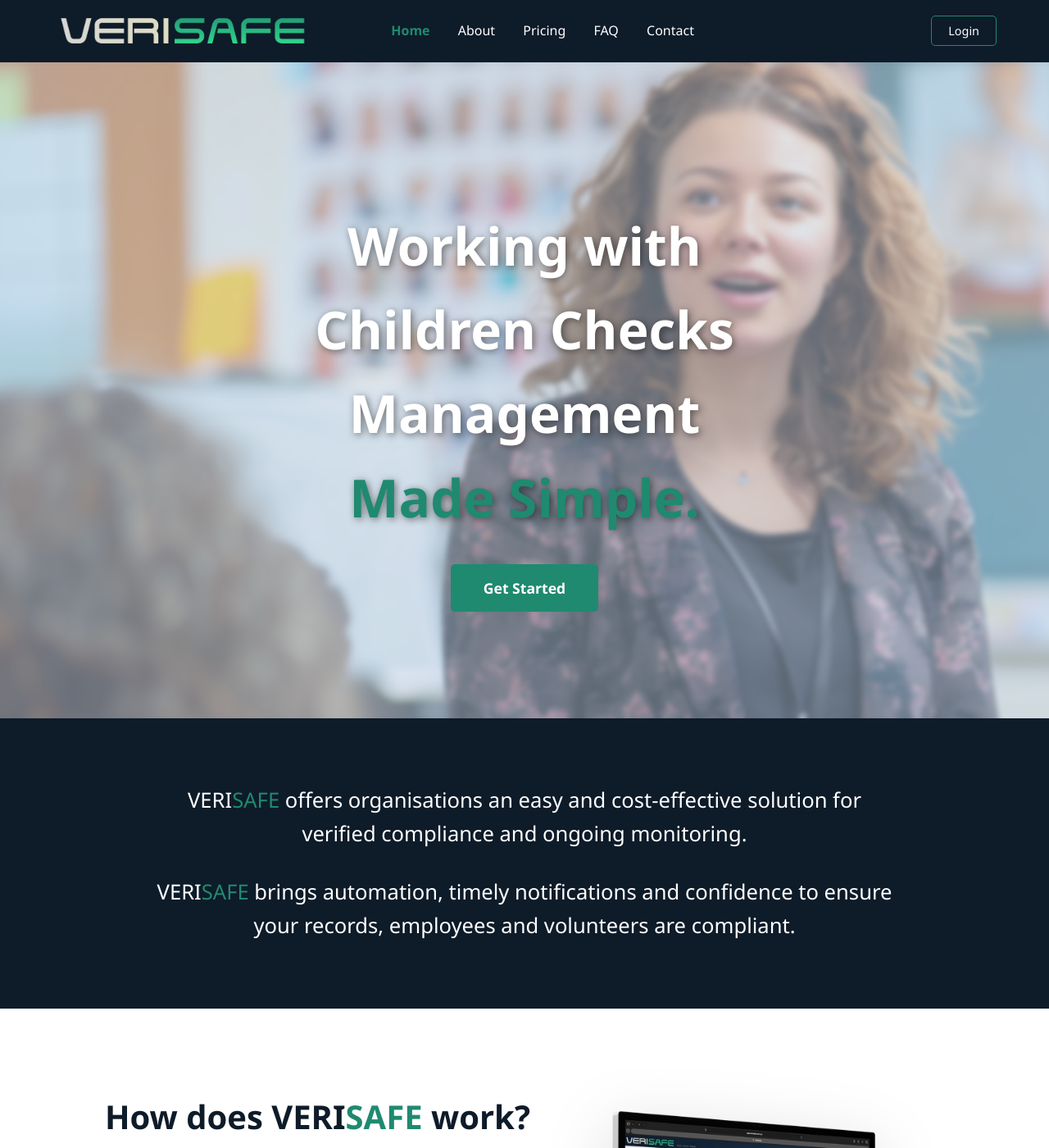
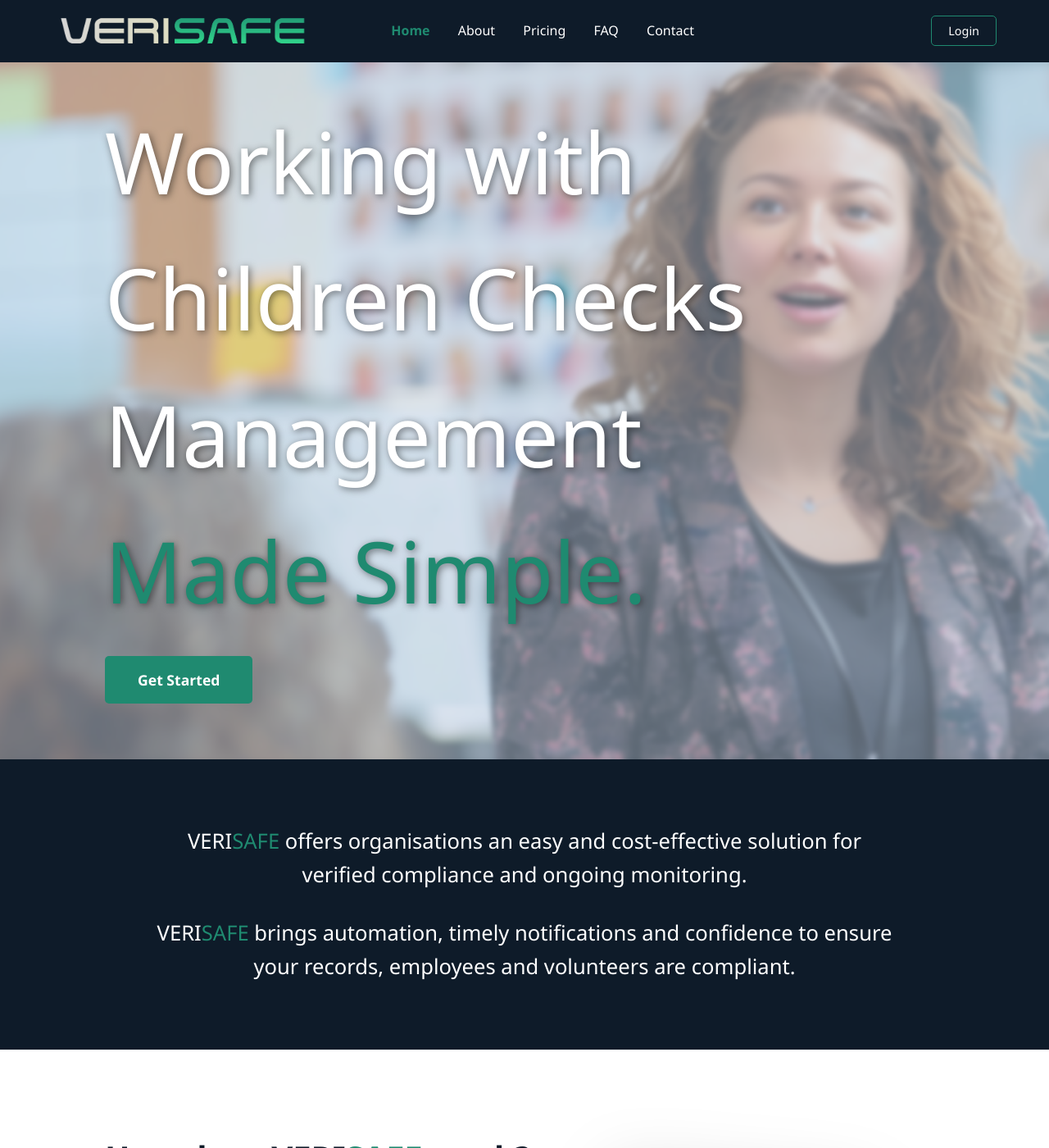
Before and after one commit to TonyGarner/verisafe-website, a Jekyll site: the page built from index.html, in a window 1280 px wide and 1400 px high. Shown: the whole window at 82% size. Built offline with Jekyll 4.4.1, drawn with Linux system fonts in a browser that asks for light colours.

Commit message:
Left align main page and update faq page

```diff
--- a/faq.html
+++ b/faq.html
@@ -78,9 +78,8 @@
       <details class="faq-row">
         <summary>What does it cost?</summary>
         <div class="faq-content">
-          <p>We keep it fair and predictable with team purchase packs (e.g. VERIFY25 lets you manage up to 25 WWCC
-            records).
-            We also offer VERI75, VERI200, VERI500 and VERI ENTERPRISE.
+          <p>We keep it fair and predictable with team purchase packs (e.g. <strong>VERI25</strong> lets you manage up to 25 WWCC records).
+            We also offer <strong>VERI75</strong>, <strong>VERI200</strong> and <strong>VERI500</strong>.
             No per-user monthly fees that balloon as your team grows - you buy the pack that suits your organisation
             size and you simply add/remove to evolve with your organsation.
             If you exceed your cap, simply upgrade and keep on going!</p>
--- a/index.html
+++ b/index.html
@@ -25,7 +25,7 @@
             <h2>How does VERI<span style="color: var(--green);">SAFE</span> work?</h2>
             <p class="main-intro">VERI<span style="color: var(--green);">SAFE</span> is an easy to use, uncomplicated and reliable cloud platform,
                 making it easy to log, manage WWCC records organisation wide.</p>
-
+            <br>
             <div class="info-list">
                 <div class="info-list-item">
                     <h3>Easy Management</h3>
--- a/style.css
+++ b/style.css
@@ -90,13 +90,14 @@
 /* Hero Home with Teacher Background */
 .hero-home {
     position: relative;
-    height: 800px;
+    height: 850px;
     /* Reduced height to effectively 'crop' the image */
     width: 100%;
     display: flex;
     align-items: center;
-    justify-content: center;
-    text-align: center;
+    justify-content: flex-start; /* Shifts the content block to the left */
+    padding-left: 10%;           /* Keeps it perfectly aligned with your site's side margins */
+    text-align: left;            /* Left-aligns the text and the button */
     color: #fff;
     overflow: hidden;
 }
@@ -121,10 +122,11 @@
 }
 
 .hero-content h1 {
-    font-size: 4rem;
-    font-weight: 800;
-    margin-bottom: 30px;
+    font-size: 6.5rem;
+    font-weight: 500;
+    margin-bottom: 20px;
     text-shadow: 2px 2px 10px rgba(0, 0, 0, 0.5);
+    text-align: left;
 }
 
 .hero-overlay {
@@ -136,15 +138,6 @@
     align-items: center;
     padding: 0 10%;
 }
-
-/*
-.hero-home h1 {
-    color: #ffffff;
-    font-size: 3.5rem;
-    font-weight: 800;
-    margin-bottom: 30px;
-    text-shadow: 2px 2px 10px rgba(0, 0, 0, 0.3);
-} */
 
 /* New Navy Background Section for H2s */
 .value-prop {
@@ -177,6 +170,7 @@
     background: var(--green);
     color: white;
     padding: 15px 40px;
+    margin-bottom: 100px;
     text-decoration: none;
     border-radius: 5px;
     font-weight: 700;
@@ -1027,7 +1021,7 @@
     .hero-home {
         height: auto;
         /* Allow content height to dictate sizing instead of a rigid 800px */
-        padding: 60px 5%;
+        padding: 50px 5%;
     }
 
     .hero-home::before {
@@ -1037,15 +1031,16 @@
 
     .hero-home h1,
     .hero-content h1 {
-        font-size: 2rem !important;
+        font-size: 3rem !important;
         /* Drops title from a massive 3.5rem to an readable size */
         line-height: 1.3;
-        margin-bottom: 20px;
+        margin-bottom: 10px;
     }
 
     .btn-primary-hero {
         padding: 12px 30px;
         font-size: 1rem;
+        margin-top: 40px;
     }
 
     /* 3. Global Container Spacing for Smaller Viewports */
```
